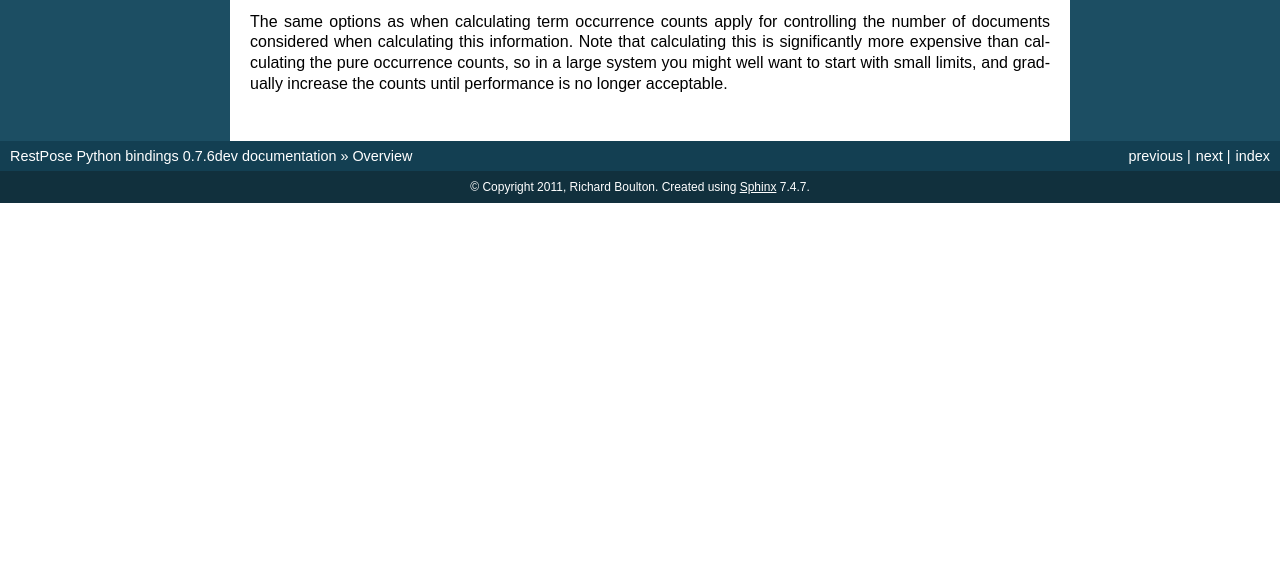
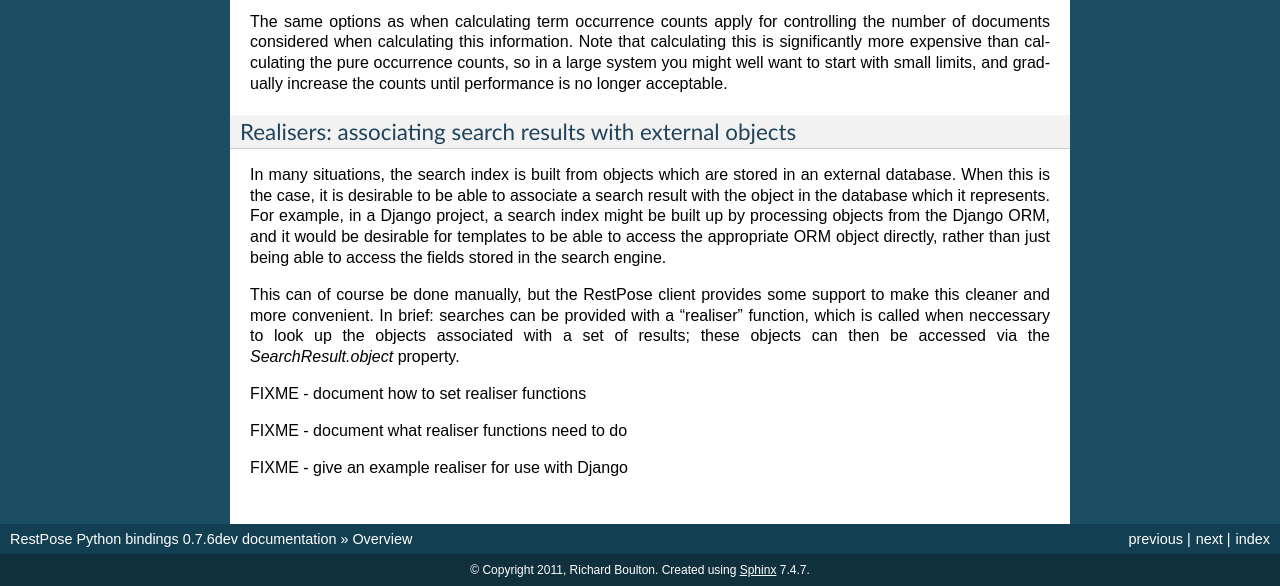
Before and after one commit to restpose/restpose-py, a Sphinx documentation site: the page built from docs/overview.rst, in a window 1280 px wide and 900 px high, scrolled down 11437 px, cut to the strip 314-900 px from the top of the window. Built offline with Sphinx 7.4.7, drawn with Linux system fonts in a browser that asks for light colours; before the commit the page ends 11954 px from its top, so only the background shows below that; some of the changed text lies outside the part shown.

Commit message:
Start some notes on realisers

```diff
--- a/docs/overview.rst
+++ b/docs/overview.rst
@@ -686,3 +686,26 @@ information.  Note that calculating this is significantly more expensive than
 calculating the pure occurrence counts, so in a large system you might well
 want to start with small limits, and gradually increase the counts until
 performance is no longer acceptable.
+
+Realisers: associating search results with external objects
+~~~~~~~~~~~~~~~~~~~~~~~~~~~~~~~~~~~~~~~~~~~~~~~~~~~~~~~~~~~
+
+In many situations, the search index is built from objects which are stored in
+an external database.  When this is the case, it is desirable to be able to
+associate a search result with the object in the database which it represents.
+For example, in a Django project, a search index might be built up by
+processing objects from the Django ORM, and it would be desirable for templates
+to be able to access the appropriate ORM object directly, rather than just
+being able to access the fields stored in the search engine.
+
+This can of course be done manually, but the RestPose client provides some
+support to make this cleaner and more convenient.  In brief: searches can be
+provided with a "realiser" function, which is called when neccessary to look up
+the objects associated with a set of results; these objects can then be
+accessed via the `SearchResult.object` property.
+
+FIXME - document how to set realiser functions
+
+FIXME - document what realiser functions need to do
+
+FIXME - give an example realiser for use with Django
```
